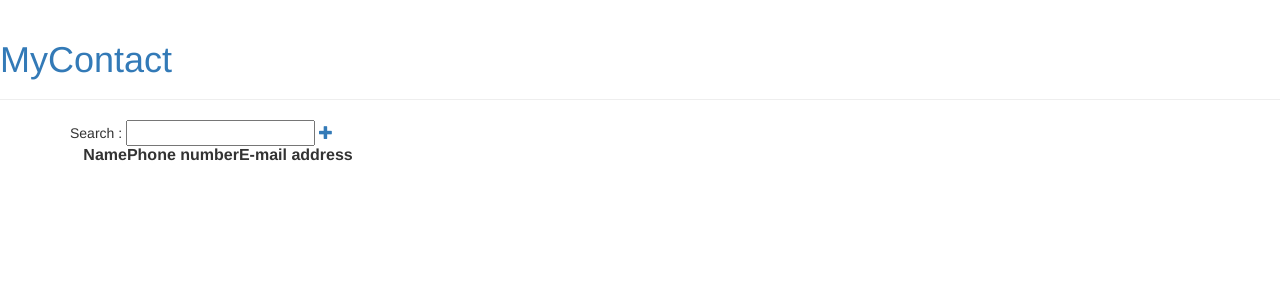
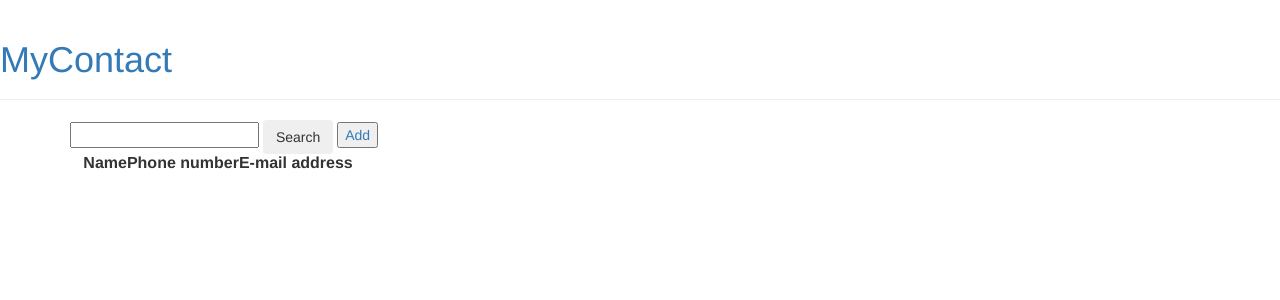
Before and after one commit to Jang-Woo-Jin/Jangogirls_Tuto, a Django app: page /wjcontact/ in a window 1280 px wide. Shown: the top 300 px of the page. Run offline with Django 3.2, Linux system fonts and the light colour scheme; data that the repository does not hold is empty; some libraries are stand-ins or nearby versions.

Commit message:
change add button

```diff
--- a/jangogirlsTuto/wjcontact/templates/wjcontact/contact_list.html
+++ b/jangogirlsTuto/wjcontact/templates/wjcontact/contact_list.html
@@ -2,8 +2,9 @@
 
 {% block content %}
     <div class="control_line">
-        Search : <input type:"text" >
-        <a href="{% url 'wjcontact_new' %}" class="top-menu"><span class="glyphicon glyphicon-plus"></span></a>
+        <input type:"text" >
+        <input class="search btn" type="button" value="Search">
+        <a href="{% url 'wjcontact_new' %}"><input type="button" value="Add"></a>
     </div>
     <table>
     <tr>
@@ -20,8 +21,8 @@
         <td><a href="{% url 'wjcontact_detail' pk=contact.pk %}">{{ contact.name }}</a></td>
         <td>{{ contact.phone_number|linebreaksbr }}</td>
         <td>{{ contact.e_mail_address }}</td>
-        <td class="blank-edit"><a href="{% url 'wjcontact_detail' pk=contact.pk %}"><input type="button" value="edit"></a></td>
-        <td class="blank"><a href="{% url 'wjcontact_delete' pk=contact.pk %}"><input type="button" value="del"></a></td>
+        <td class="blank-edit btn"><a href="{% url 'wjcontact_detail' pk=contact.pk %}"><input type="button" value="edit"></a></td>
+        <td class="blank btn"><a href="{% url 'wjcontact_delete' pk=contact.pk %}"><input type="button" value="del"></a></td>
     </tr>
     {% endfor %}
     </table>
```
